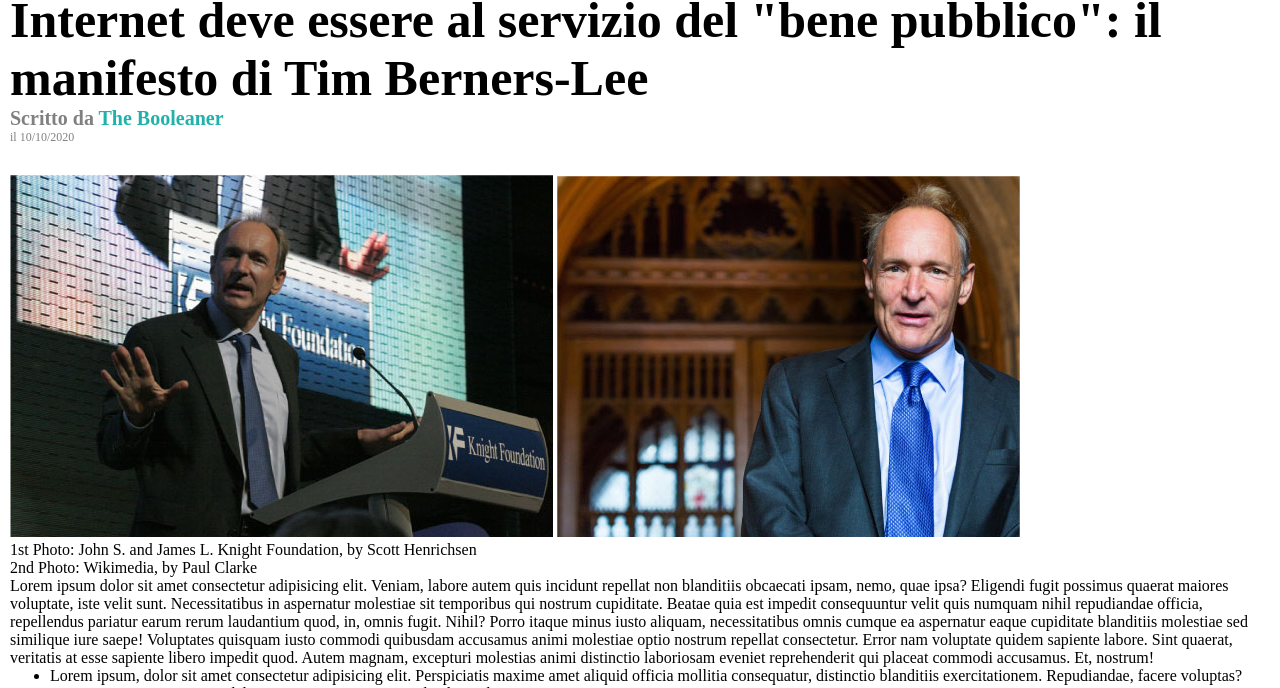
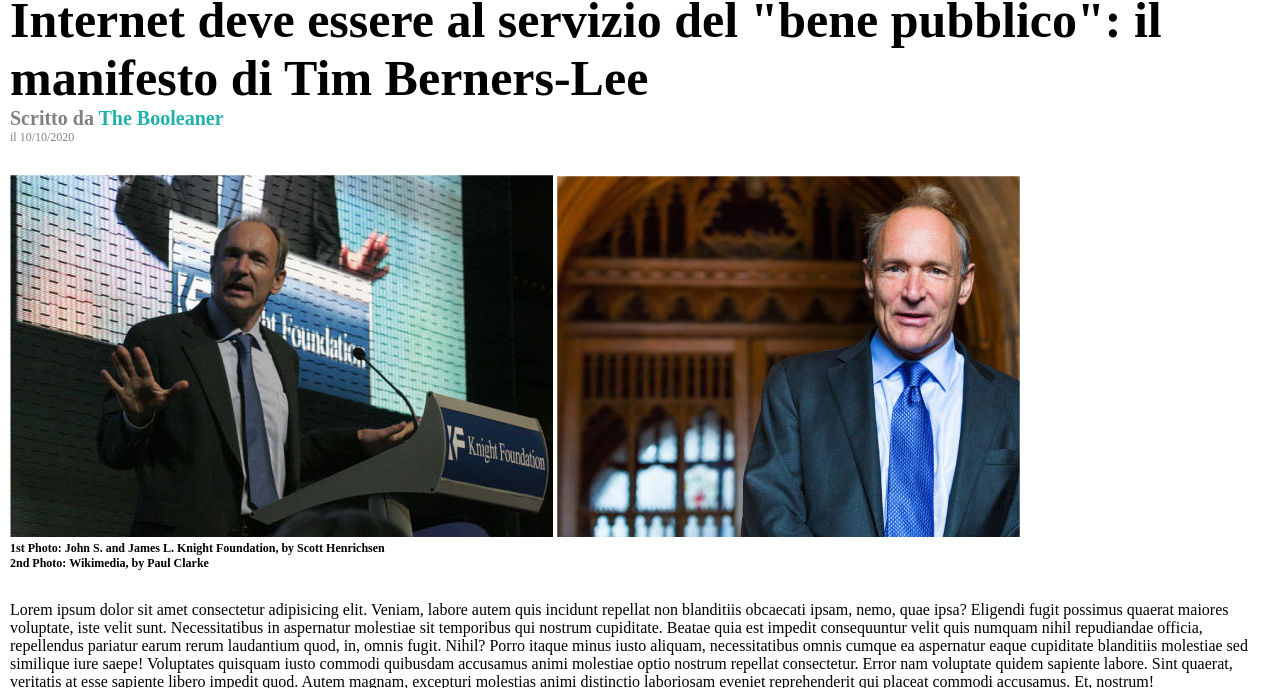
Before and after one commit to TaccLuc/html-css-booleaner, a plain HTML site: page index.html in a window 1280 px wide. Shown: the part 109-797 px from the top of the page. Drawn offline with Linux system fonts and the light colour scheme.

Commit message:
Stile Immagini e Fonti

```diff
--- a/css/style.css
+++ b/css/style.css
@@ -49,3 +49,13 @@ main{
 .date{
     font-size: 12px;
 }
+
+/* STILE IMMAGINI E FONTI */
+
+.images-sources{
+    margin-bottom: 30px;
+}
+.photo-source{
+    font-size: 12px;
+    font-weight: 700;
+}
--- a/index.html
+++ b/index.html
@@ -38,16 +38,16 @@
             </section>
 
             <!-- IMMAGINI E FONTI -->
-            <section>
+            <section class="images-sources">
                 <img src="img/tim-1.jpg" alt="Tim Berners-Lee giving a speech">
 
                 <img src="img/tim-2.jpg" alt="Tim Berbers-Lee">
 
-                <div>
+                <div class="photo-source">
                     1st Photo: John S. and James L. Knight Foundation, by Scott Henrichsen
                 </div>
 
-                <div>
+                <div class="photo-source">
                     2nd Photo: Wikimedia, by Paul Clarke
                 </div>
             </section>
```
